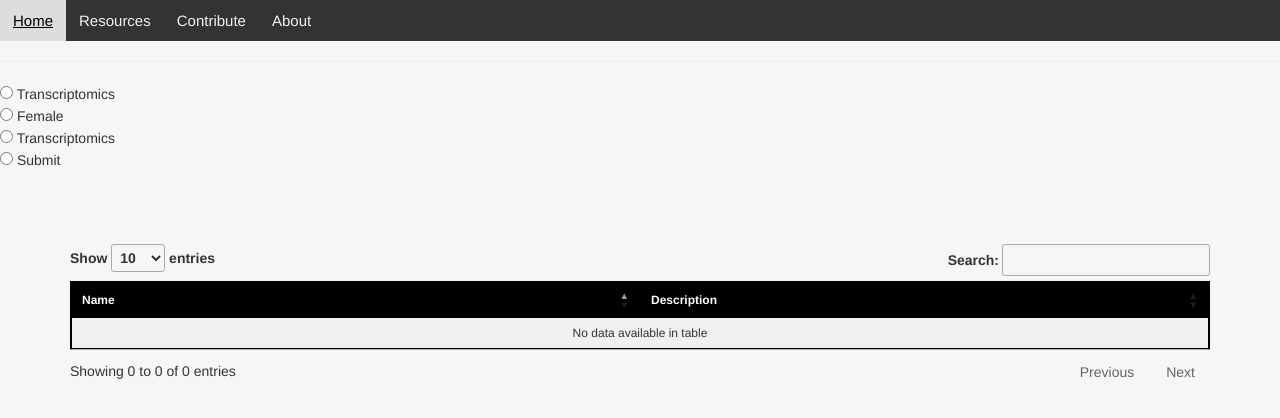
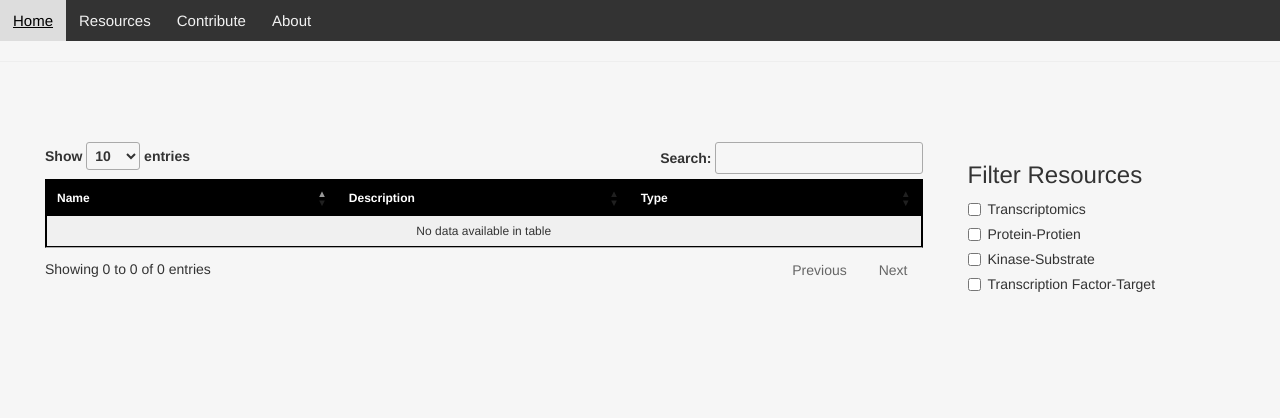
Before and after one commit to MaayanLab/BioNetBay-, a Flask app: page /resources/ in a window 1280 px wide. Shown: the top 418 px of the page. Run offline with Flask 2, Linux system fonts and the light colour scheme; data that the repository does not hold is empty; some libraries are stand-ins or nearby versions.

Commit message:
adding new filter to list of resources

```diff
--- a/Moshe-Website/bionetbay/templates/resources.html
+++ b/Moshe-Website/bionetbay/templates/resources.html
@@ -1,16 +1,50 @@
 {% extends "base.html" %}
 {% block content %}
-<form action='/resources/' method='post'>
-  <input type="radio" name="gender" value="Transcriptomics"> Transcriptomics<br>
-  <input type="radio" name="gender" value="female"> Female<br>
-  <input type="radio" name="gender" value="Transcriptomics"> Transcriptomics<br>
-  <input type="radio" name="gender" value="submit"> Submit<br>
-</form>
+<!-- <script type='text/javascript'>
+
+ $(document).ready(function() {
+   $('input[name=filter]').change(function(){
+        $('form').submit();
+   });
+  });
+
+</script> -->
 <script type='text/javascript'>
 
  $(document).ready(function() {
-   $('input[name=gender]').change(function(){
-        $('form').submit();
+   $('input[name=filter]').change(function(){
+
+        // var checkedRadios = $('input[name=filter]:checked');
+        var val = $('input[name=filter]:checked').val();
+        // var val2 = $('input[name=filter]:checked').val();
+        // var val3 = $('input[name=filter]:checked').val();
+        // var val4 = $('input[name=filter]:checked').val();
+        // document.write(val)
+        // $('tbody tr').hide();
+
+        $('tbody tr:visible td.Type').each(function() {
+            var value = $(this).text();
+            // document.write(value)
+            if (value.includes(val)) {
+              // document.write('success');
+              window.alert('Success')
+              $(this).parent().show();
+            } else {
+              // document.write('fail');
+              $(this).parent().hide();
+            }
+        });
+
+        // $('tr').each(functin() {
+        //   var typ = $(this).find(.Type).text();
+        //   document.write(typ)
+        //
+        //   // if ((typ == val1)) {
+        //   //   $(this).show();
+        //   // } else {
+        //   //   $(this).hide
+        //   // }
+        // });
    });
   });
 
@@ -29,13 +63,11 @@
       <input type="radio" name="options" value='All' id="option4" autocomplete="off"> All
     </label>
   </div> -->
-
-
-</script>
 <br />
 <br />
 <br />
 <div id="Resources-row" class="container-fluid">
+  <div class='col-sm-9'>
     <div class="container text-center">
       <div class="scrollingTable">
           <table id="example" class="display" cellspacing="0" width="100%" table-layout="fixed">
@@ -43,6 +75,7 @@
               <tr>
                 <th>Name</th>
                 <th>Description</th>
+                <th>Type</th>
               </tr>
             </thead>
             <tbody>
@@ -50,6 +83,13 @@
              <tr>
                <td><a href='/resourcepage/{{ resource.name }}'>{{ resource.name }}</a></td>
                <td>{{ resource.description }}</td>
+               <td class="Type">
+                 {% for dataset in datasets %}
+                 {% if dataset.resource == resource.name %}
+                 {{ dataset.category }}
+                 {% endif %}
+                 {% endfor %}
+               </td>
              </tr>
              {% endfor %}
              </tbody>
@@ -57,4 +97,14 @@
       </div>
     </div>
   </div>
+  <div class='col-sm-3'>
+    <h3>Filter Resources</h3>
+    <form action='/resources/' method='post'>
+      <div class="checkbox"><label><input type="checkbox" name="filter" value="Transcriptomics">Transcriptomics</label></div>
+      <div class="checkbox"><label><input type="checkbox" name="filter" value="Protein-Protien">Protein-Protien</label></div>
+      <div class="checkbox"><label><input type="checkbox" name="filter" value="Kinase-Substrate">Kinase-Substrate</label></div>
+      <div class="checkbox"><label><input type="checkbox" name="filter" value="Transcription Factor-Target">Transcription Factor-Target</label></div>
+    </form>
+  </div>
+</div>
 {% endblock %}
--- a/Moshe-Website/bionetbay/views.py
+++ b/Moshe-Website/bionetbay/views.py
@@ -21,9 +21,10 @@ def index():
 def resources():
     if request.method == 'GET':
         resources = models.Resources.query.order_by(models.Resources.name).all()
-        return render_template('resources.html', title="Resources", resources=resources)
+        datasets = models.DataSet.query.all()
+        return render_template('resources.html', title="Resources", resources=resources, datasets=datasets)
     else:
-        subquery = models.DataSet.query.filter(models.DataSet.category == request.form['gender']).with_entities(models.DataSet.resource).subquery()
+        subquery = models.DataSet.query.filter(models.DataSet.category == request.form['filter']).with_entities(models.DataSet.resource).subquery()
         resources = models.Resources.query.filter(models.Resources.name.in_(subquery)).all()
         return render_template('resources.html', title="Resources", resources=resources)
 
```
Lines whose indentation alone changed are shown as unchanged.
